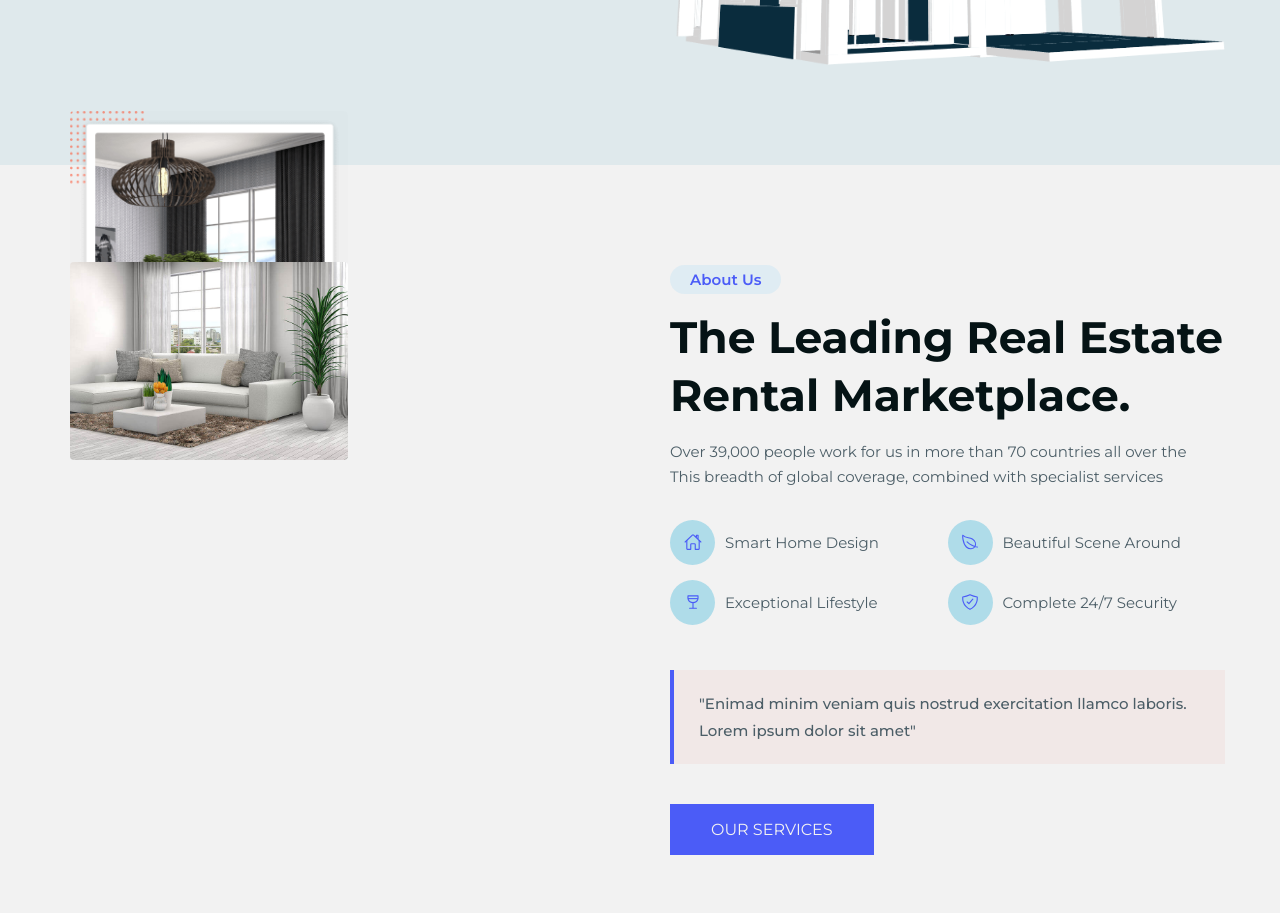
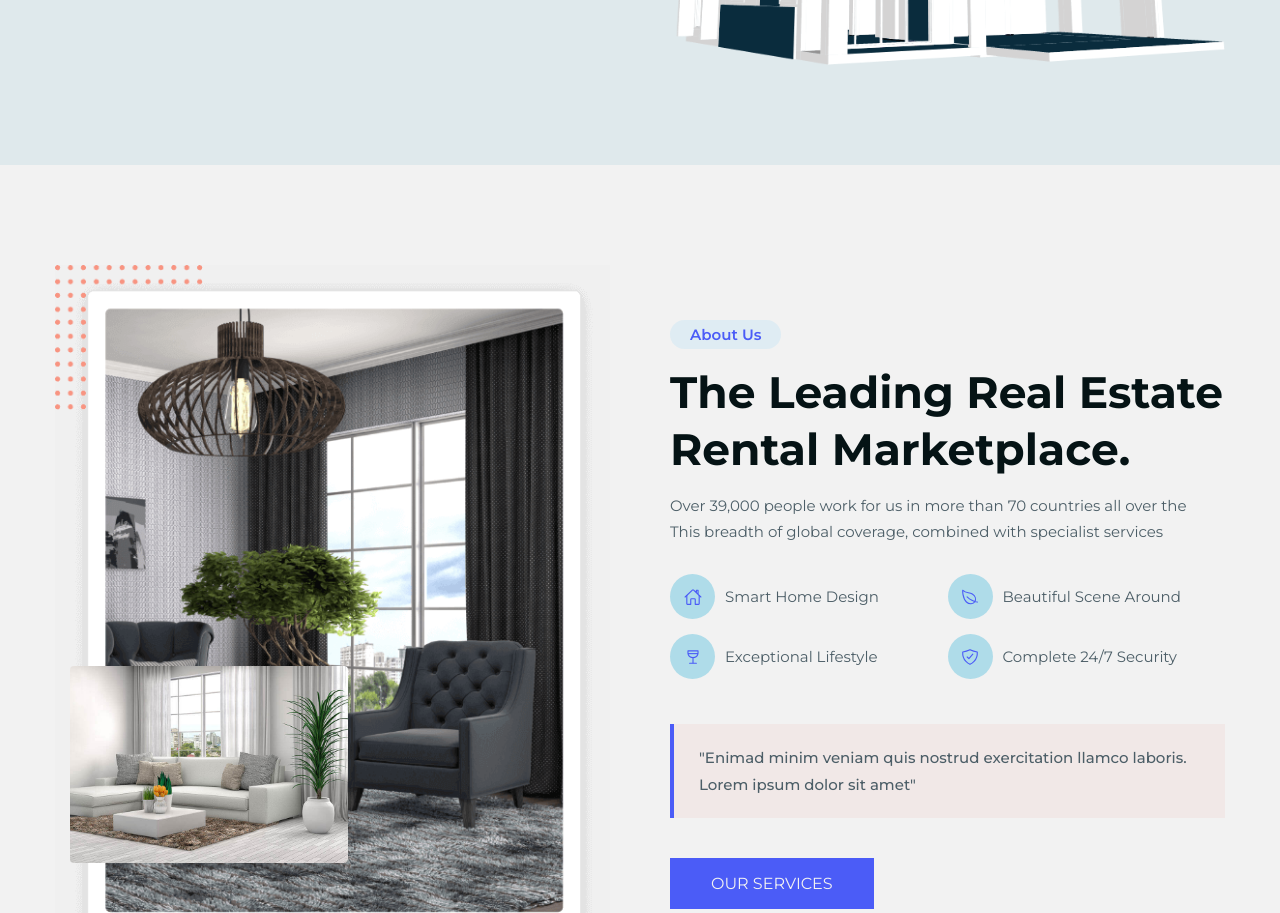
Before and after one commit to JeevanSendur-AI/Repair-The-Page, a plain HTML site: page repair the page/index.html in a window 1280 px wide. Shown: the part 638-1551 px from the top of the page. Drawn offline with nearby package versions, Linux system fonts and the light colour scheme.

Commit message:
Update index.html

```diff
--- a/repair the page/index.html
+++ b/repair the page/index.html
@@ -239,7 +239,7 @@
         <div class="container">
 
           <figure class="about-banner">
-            <img src="./assets/images/about-banner-1.png" alt="House interior1" class="abs-img">
+            <img src="./assets/images/about-banner-1.png" alt="House interior1">
 
             <img src="./assets/images/about-banner-2.jpg" alt="House interior" class="abs-img">
           </figure>
```
